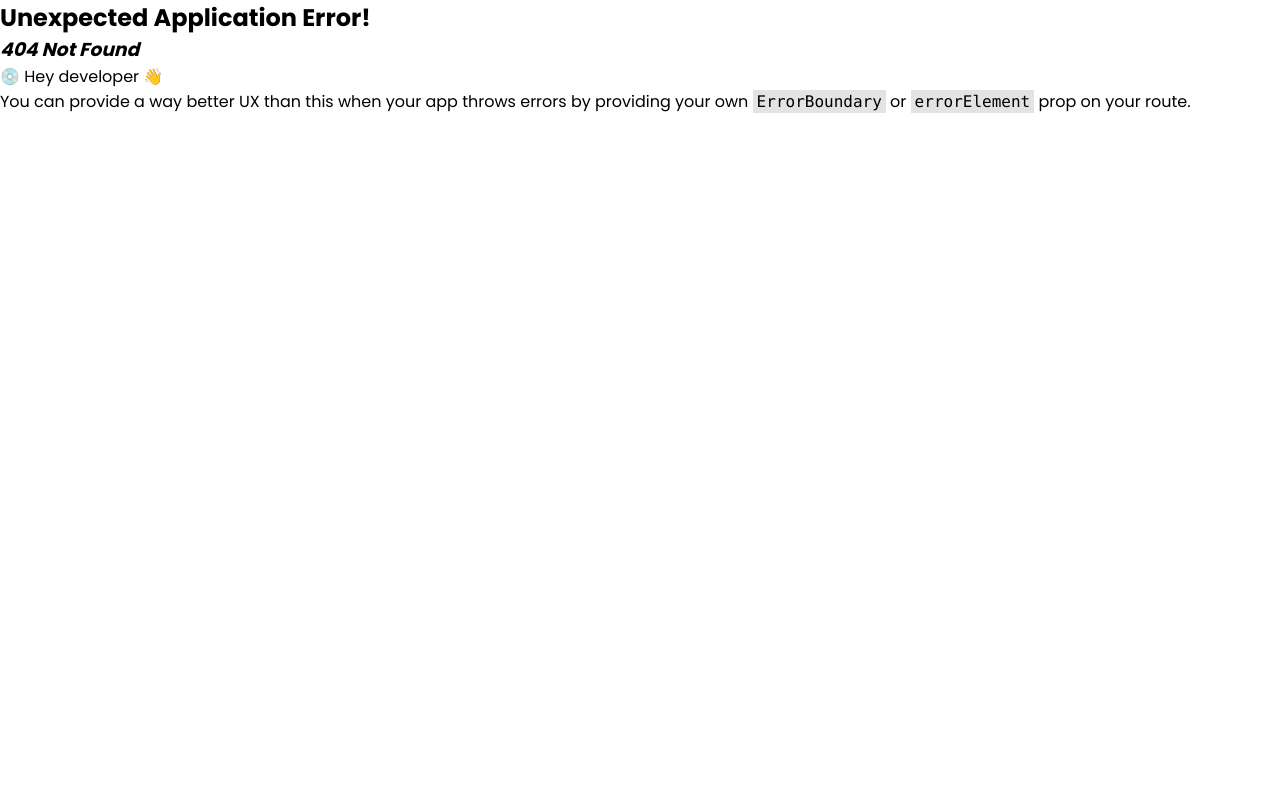
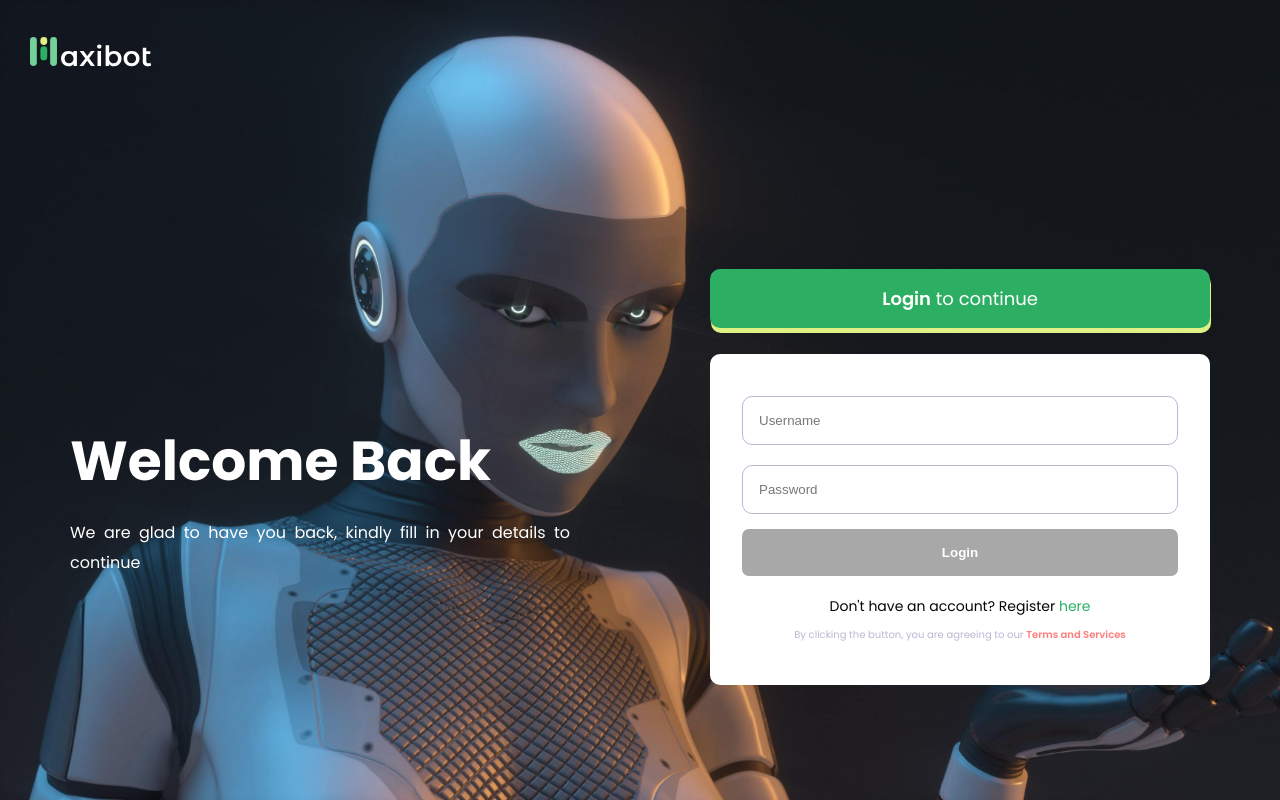
Before and after one commit to danthecm/forex-maxibot, a React (Create React App) app: page /auth/login/ in a window 1280 px wide. Before the commit this address had no page. Built offline with nearby package versions, Linux system fonts and the light colour scheme.

Commit message:
feat: made all auth pages have a auth/ route and updated the login and register page router

```diff
--- a/src/components/RequireAuth/index.js
+++ b/src/components/RequireAuth/index.js
@@ -6,10 +6,9 @@ const RequireAuth = () => {
   const {auth} = useAuth();
 
   return auth?.user ? (
-       <Outlet />
-
+    <Outlet />
   ) : (
-    <Navigate to="login/" state={{ from: location }} replace />
+    <Navigate to="auth/login/" state={{ from: location }} replace />
   );
 };
 
--- a/src/pages/Auth/Login/index.js
+++ b/src/pages/Auth/Login/index.js
@@ -159,7 +159,7 @@ const Login = () => {
                 : "Login"}
             </button>
             <p className={styles.link}>
-              Don't have an account? Register <Link to="/register">here</Link>
+              Don't have an account? Register <Link to="../register">here</Link>
             </p>
             <p className={styles.terms}>
               By clicking the button, you are agreeing to our{" "}
--- a/src/pages/Auth/Register/index.js
+++ b/src/pages/Auth/Register/index.js
@@ -219,7 +219,7 @@ const Register = () => {
                 : "Register"}
             </button>
             <p className={styles.link}>
-              Already registered? Login <Link to="/login">here</Link>{" "}
+              Already registered? Login <Link to="../login">here</Link>{" "}
             </p>
             <p className={styles.terms}>
               By clicking the button, you are agreeing to our{" "}
```
Also changed, not shown: src/router/index.js (+7 -13 lines).
